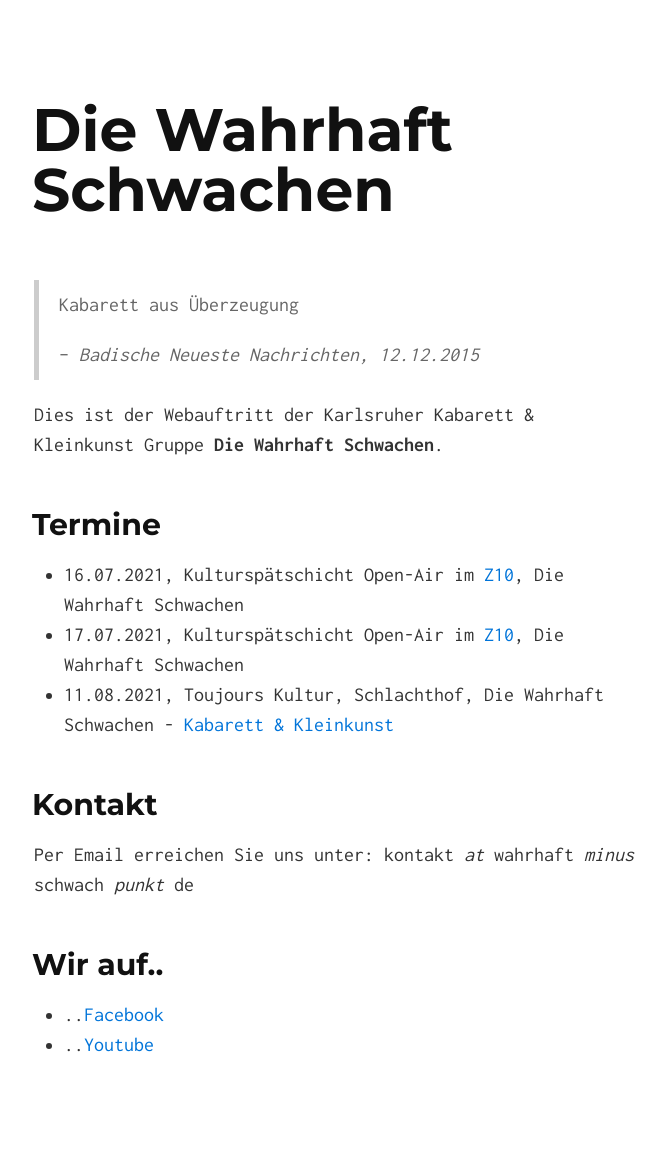
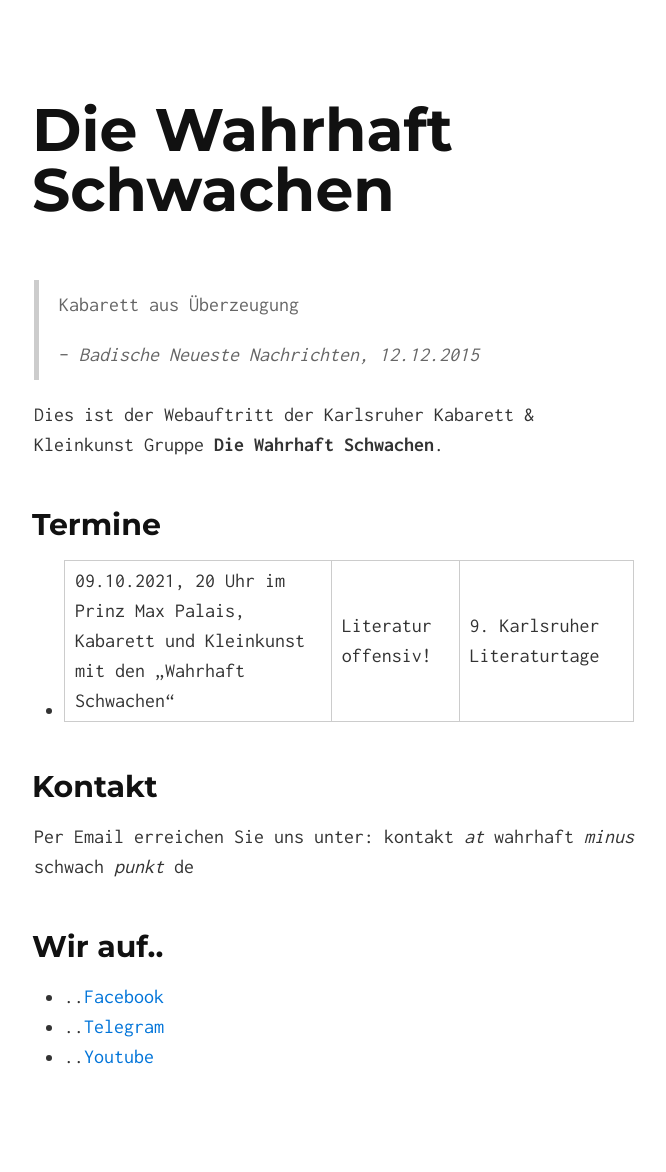
Before and after one commit to Die-Wahrhaft-Schwachen/diewahrhaftschwachen, a Jekyll site: the page built from index.md, in a window 1280 px wide. Shown: the whole page, without its empty margins (306-972 px from the left). Built offline with Jekyll 4.4.1, drawn with Linux system fonts in a browser that asks for light colours.

Commit message:
Update dates and add t link

```diff
--- a/index.md
+++ b/index.md
@@ -10,9 +10,7 @@ Dies ist der Webauftritt der Karlsruher Kabarett & Kleinkunst Gruppe **Die Wahrh
 
 ## Termine
 
-* 16.07.2021, Kulturspätschicht Open-Air im [Z10](https://z10.info/), Die Wahrhaft Schwachen
-* 17.07.2021, Kulturspätschicht Open-Air im [Z10](https://z10.info/), Die Wahrhaft Schwachen
-* 11.08.2021, Toujours Kultur, Schlachthof, Die Wahrhaft Schwachen - [Kabarett & Kleinkunst](https://www.toujours-kultur.de/programm-gesamt/die-wahrhaft-schwachen-kabarett-und-kleinkunst)
+* 09.10.2021, 20 Uhr im Prinz Max Palais, Kabarett und Kleinkunst mit den „Wahrhaft Schwachen“ | Literatur offensiv! | 9. Karlsruher Literaturtage
 
 ## Kontakt
 
@@ -22,4 +20,5 @@ kontakt *at* wahrhaft *minus* schwach *punkt* de
 ## Wir auf..
 
 * ..[Facebook](https://www.facebook.com/diewahrhaftschwachen)
+* ..[Telegram](https://t.me/diewahrhaftschwachen)
 * ..[Youtube](https://www.youtube.com/channel/UCUGTISDvY5PBIDK0J_-zrCQ)
```
